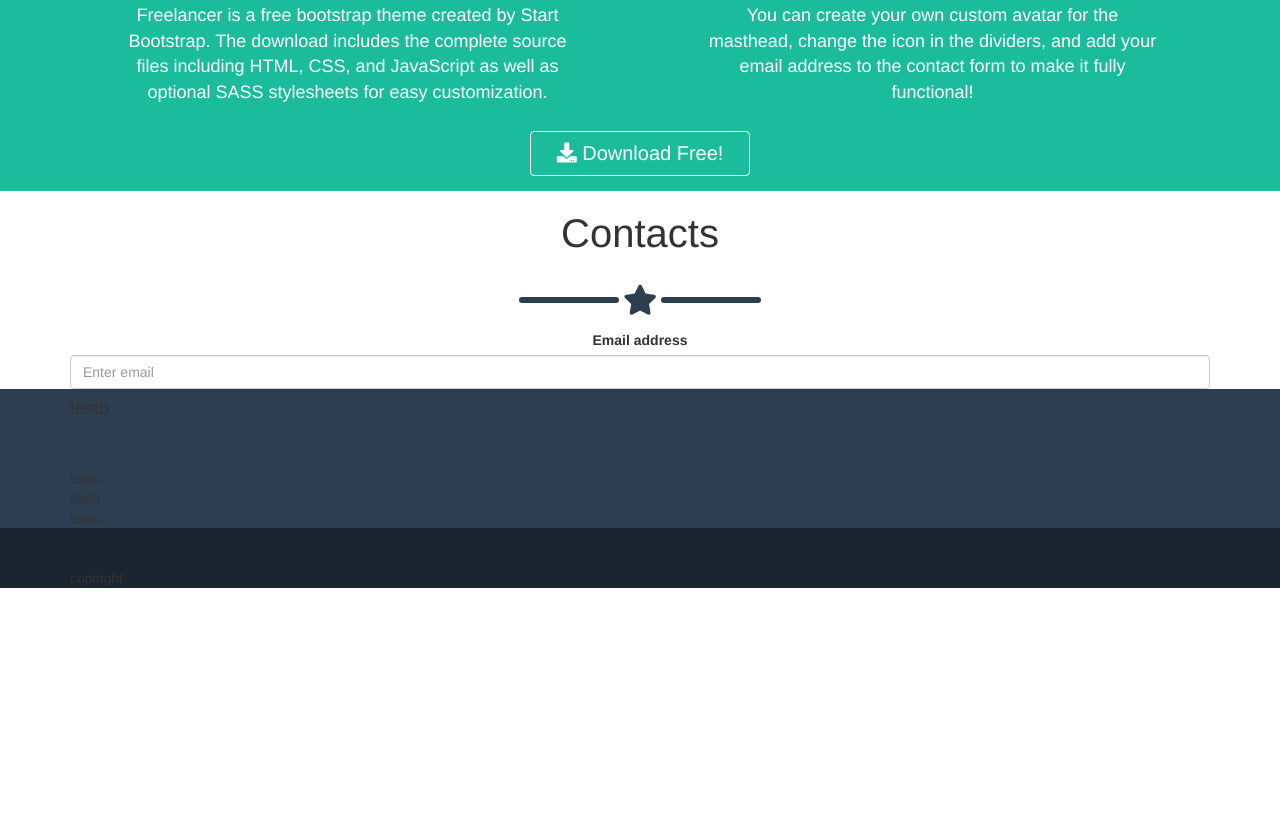
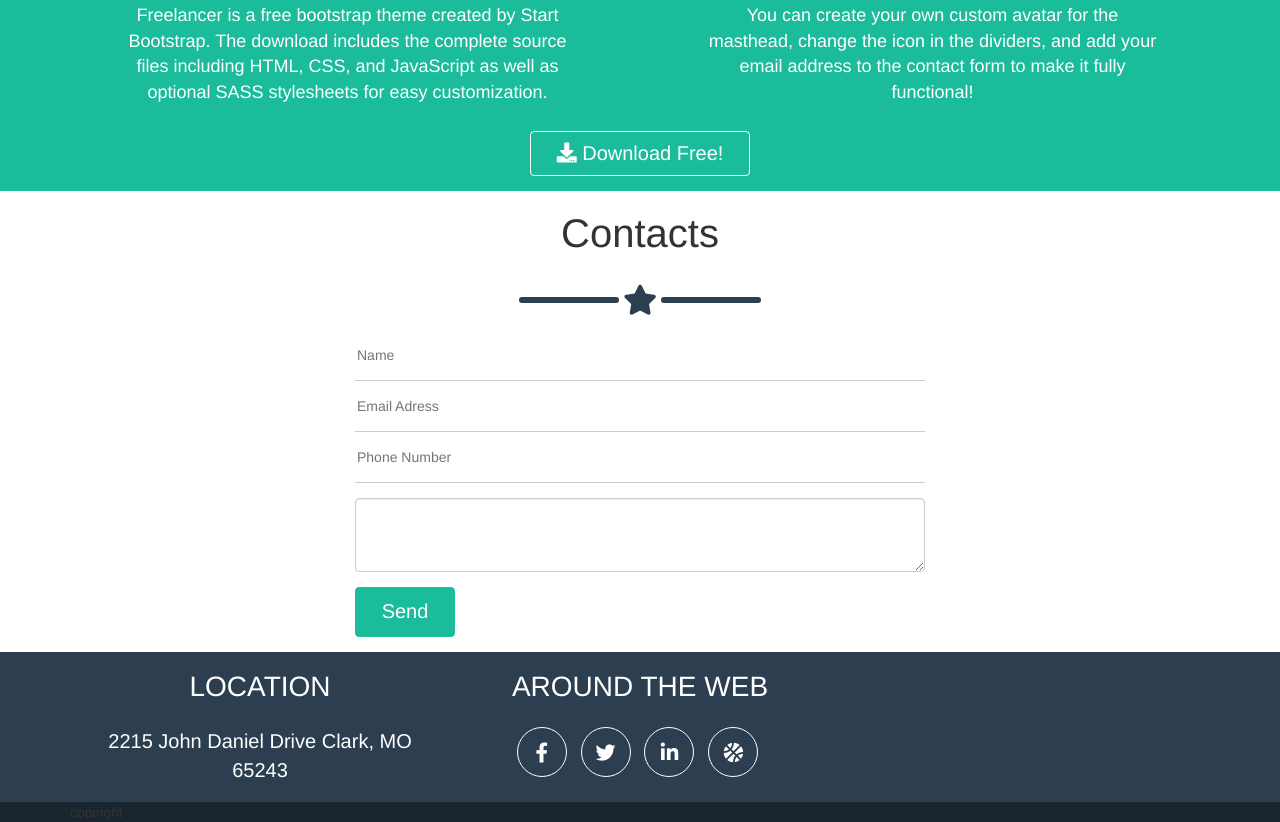
Before and after one commit to EmmanueleLibraro/html-css-bootstrap-freelancer, a plain HTML site: page index.html in a window 1280 px wide. Shown: the part 1411-2233 px from the top of the page. Before the commit the page ends 1999 px from the top, so only its background shows below. Drawn offline with nearby package versions, Linux system fonts and the light colour scheme.

Commit message:
icone-prefooter

```diff
--- a/css/main.css
+++ b/css/main.css
@@ -164,11 +164,88 @@
     width: 220px;
     height: 45px;
     font-size: 20px;
+    transition: .3s;
+}
+
+.main-sec-3 .bottone-1:hover{
+    background: #fff;
+    color: black;
 }
 
 /* Quarto-box */
 .container h3{
     font-size: 40px;
+}
+
+.container .email-test .test{
+    width: 50%;
+    margin: 0 auto;
+    border: none;
+    border-bottom: 1px solid #ccc;
+    padding-bottom: 15px;
+    padding-top: 15px;
+}
+
+.container .email-test .area-test{
+    width: 50%;
+    margin: 0 auto;
+    margin-bottom: 15px;
+    margin-top: 15px;
+}
+
+.container .bottone-2{
+    color: #fff;
+    background: #1ABC9C;
+    border-color: #1ABC9C;
+    width: 100px;
+    height: 50px;
+    font-size: 20px;
+}
+
+.container .right-test{
+    text-align: left;
+    padding-left: 285px;
+}
+
+.container .bottone-2:hover{
+    background: rgb(0, 134, 105)
+}
+
+/* Quinto-box */
+.main-sec-4 h3{
+    color: #fff;
+    font-size: 28px;
+    text-transform: uppercase;
+    padding-bottom: 15px;
+}
+
+.main-sec-4 p{
+    color: #fff;
+    font-size: 20px;
+}
+
+.main-sec-4 .lista-icone{
+    padding-left: 5px;
+    padding-bottom: 15px;
+}
+
+.main-sec-4 .lista-icone li{
+    color: #fff;
+    list-style: none;
+    display: inline-block;
+    border: 1px solid #fff;
+    border-radius: 50%;
+    font-size: 20px;
+    width: 50px;
+    height: 50px;
+    line-height: 50px;
+    margin-right: 10px;
+    transition: .3s;
+}
+
+.main-sec-4 .lista-icone li:hover{
+    background: #fff;
+    color: black;
 }
 
 
@@ -188,19 +265,3 @@
     height: 40px;
     background: rgb(94, 72, 72);
 }
-
-
-.box11{
-    width: 100%;
-    height: 40px;
-}
-
-.box13{
-    width: 100%;
-    height: 40px;
-}
-
-.box14{
-    width: 100%;
-    height: 40px;
-}
--- a/index.html
+++ b/index.html
@@ -159,6 +159,7 @@
                             </div>
                         </div>
 
+                        <!-- Bottone-1 -->
                         <div class="dist-bot">
                             <button type="button" class="btn btn-primary bottone-1"><i class="fas fa-download"></i> Download Free!</button>
                         </div>
@@ -182,9 +183,18 @@
                         <span class="bordo-2"></span>
                     </div>
 
-                    <form action="form-group">
-                        <label for="exampleInputEmail1">Email address</label>
-                        <input type="email" class="form-control" id="exampleInputEmail1" aria-describedby="emailHelp" placeholder="Enter email">
+                    <form class="email-test" action="form-group">
+                        <!-- <label for="exampleInputEmail1">Email address</label> -->
+                        <input type="email" class="form-contro test" id="exampleInputEmail1" aria-describedby="emailHelp" placeholder="Name">
+                        <input type="email" class="form-contro test" id="exampleInputEmail1" aria-describedby="emailHelp" placeholder="Email Adress">
+                        <input type="email" class="form-contro test" id="exampleInputEmail1" aria-describedby="emailHelp" placeholder="Phone Number">
+                        <textarea class="form-control area-test" id="exampleFormControlTextarea1" rows="3"></textarea>
+
+                        <!-- Bottone-2 -->
+                        <div class="dist-bot right-test">
+                            <button type="button" class="btn btn-primary bottone-2"> Send</button>
+                        </div>
+
                     </form>
                 </div>
                </div>
@@ -193,14 +203,25 @@
 
        <!-- Quinto-box -->
        <section class="main-sec-4">
-           <div class="container">
+           <div class="container text-center">
                <div class="row">
                 <div class="col-xs-12">
-                    <h4 class="white-text">testo</h4>
-                    <div class="box13"></div>
-                    <div class="white-text">testo</div>
-                    <div class="white-text">testo</div>
-                    <div class="white-text">testo</div>
+
+                    <div class="col-xs-12 col-lg-4">
+                        <h3>Location</h3>
+                        <p>2215 John Daniel Drive
+                            Clark, MO 65243</p>
+                    </div>
+
+                    <div class="col-xs-12 col-lg-4">
+                        <h3>around the web</h3>
+                        <ul class="lista-icone">
+                            <li><i class="fab fa-facebook-f"></i></li>
+                            <li><i class="fab fa-twitter"></i></li>
+                            <li><i class="fab fa-linkedin-in"></i></li>
+                            <li><i class="fas fa-basketball-ball"></i></li>
+                        </ul>
+                    </div>
                 </div>
                </div>
            </div>
@@ -213,7 +234,7 @@
         <section class="main-sec-5">
             <div class="container">
                 <div class="row">
-                    <div class="col-xs-12">
+                    <div class="col-xs-12 ">
                         <div class="box14"></div>
                         <div class="white-text">copiright</div>
                     </div>
```
